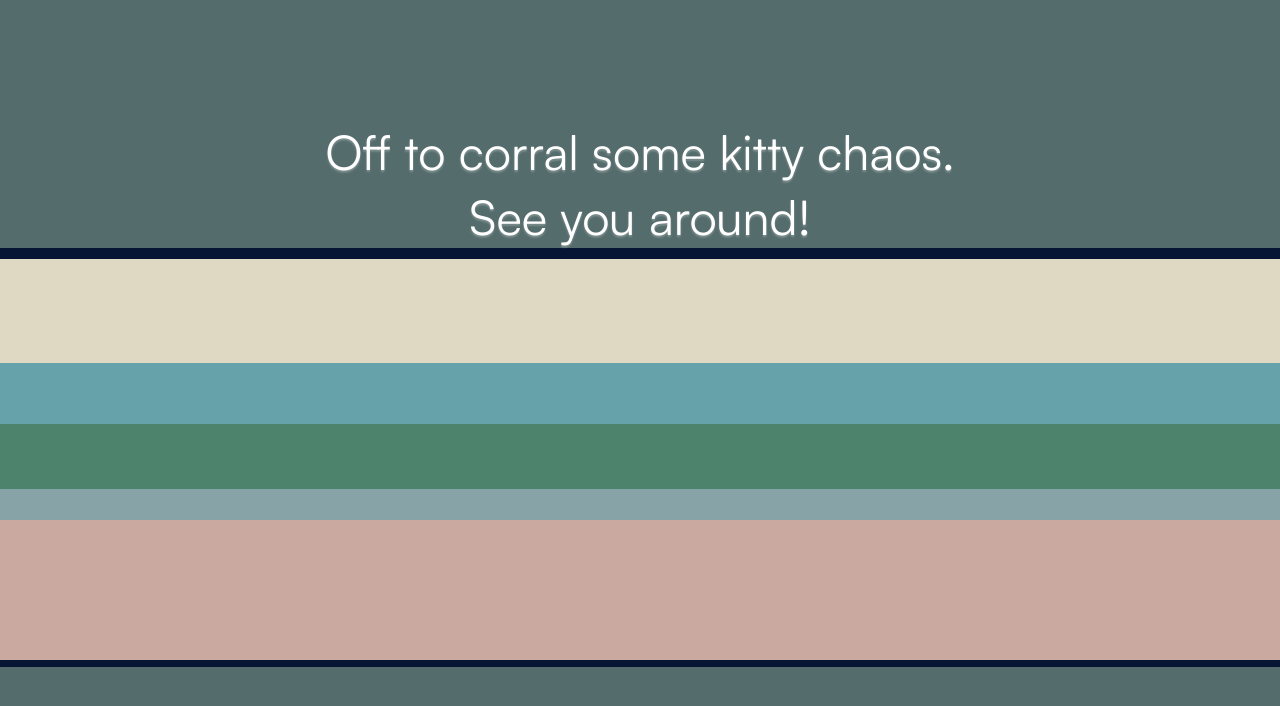
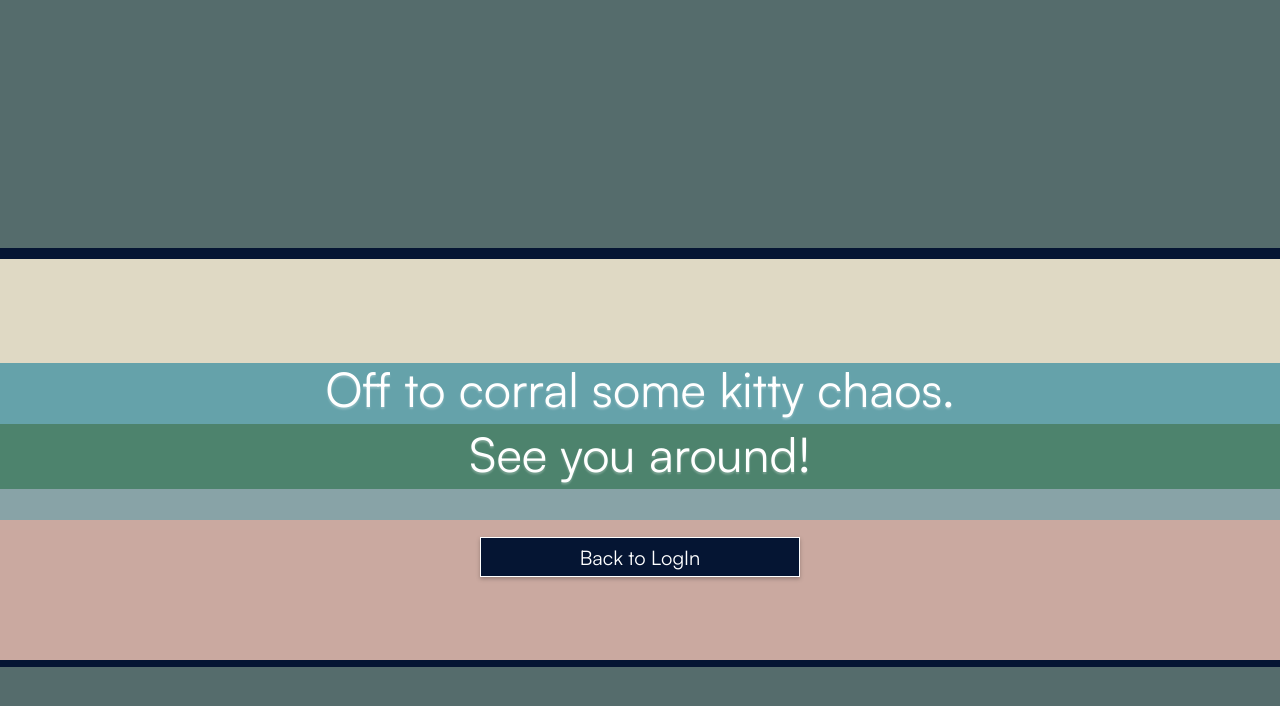
Before and after one commit to coding-bootcamps-eu/final-project-2024-01-herding-cats, a Vue app: page /LogOut in a window 1280 px wide. Shown: the top 706 px of the page. Built offline with nearby package versions, Linux system fonts and the light colour scheme.

Commit message:
feat: addition of button with link

```diff
--- a/src/views/LogOut.vue
+++ b/src/views/LogOut.vue
@@ -1,11 +1,15 @@
 <template>
+  <header><img src="@/assets/cat-logo/cat-logo-large.svg" alt="Herding Cats Logotype" /></header>
   <main class="start-page-main">
     <h1>
       Off to corral some kitty chaos.<br />
       See you around!
     </h1>
+
+    <div class="backtoLogIn">
+      <router-link :to="{ name: 'home' }"><button>Back to LogIn</button></router-link>
+    </div>
   </main>
-  <header><img src="@/assets/cat-logo/cat-logo-large.svg" alt="Herding Cats Logotype" /></header>
 </template>
 
 <style scoped>
@@ -22,9 +26,13 @@ img {
 }
 
 h1 {
-  margin-top: 10rem;
+  margin-top: 8rem;
   color: white;
   font-weight: 400;
   text-shadow: 0px 0.2rem 0.2rem rgba(255, 255, 255, 0.25);
 }
+
+.backtoLogIn {
+  margin-top: 5rem;
+}
 </style>
```
